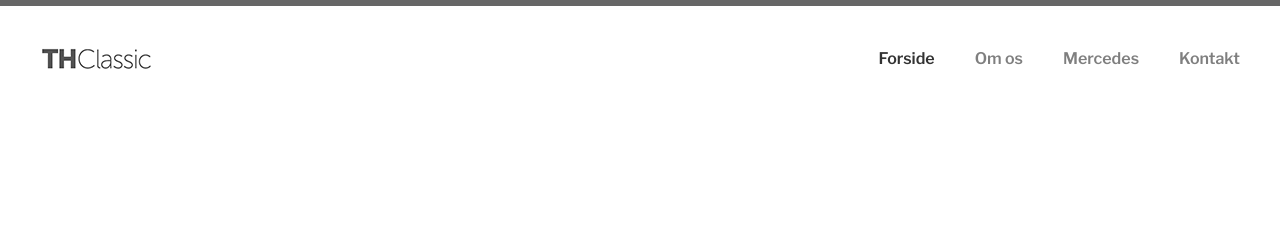
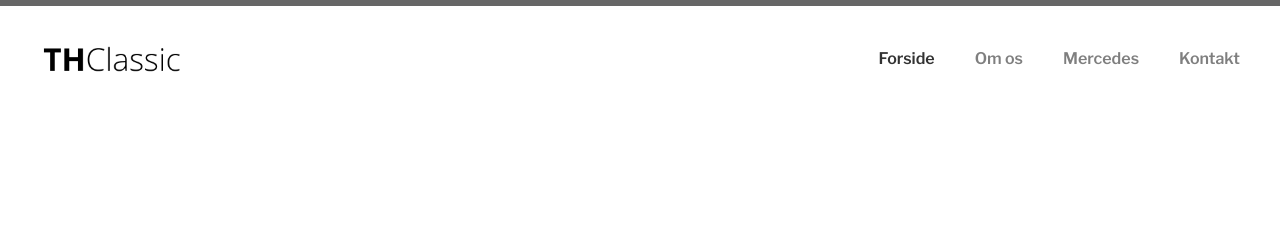
Before and after one commit to aakjaer/thclassic, a Jekyll site: the page built from index.html, in a window 1280 px wide. Shown: the top 226 px of the page. Built offline with Jekyll 4.4.1, drawn with Linux system fonts in a browser that asks for light colours.

Commit message:
Fixing logo

```diff
--- a/_layouts/default.html
+++ b/_layouts/default.html
@@ -14,7 +14,9 @@
 
 <body class="{{ page.class}}">
     <header class="navbar navbar-light navbar-expand-md">
-        <a class="navbar-brand" href="/"><img src="/assets/img/logo.png" alt="TH Classic"></a>
+        <a class="navbar-brand" href="/">
+            <img src="/assets/img/logo.png" alt="TH Classic">
+        </a>
         <button class="navbar-toggler" type="button" data-toggle="collapse" data-target="#navbarNav" aria-controls="navbarNav" aria-expanded="false" aria-label="Toggle navigation">
             <span class="navbar-toggler-icon"></span>
         </button>
--- a/assets/scss/base.scss
+++ b/assets/scss/base.scss
@@ -21,6 +21,14 @@ body {
 
         .nav-item + .nav-item {
             margin-left: 2.5rem;
+        }
+    }
+
+    .navbar-brand img {
+        width: 7rem;
+
+        @media (min-width: 768px) {
+            width: 9rem;
         }
     }
 
```
Also changed, not shown: assets/img/logo.png.
